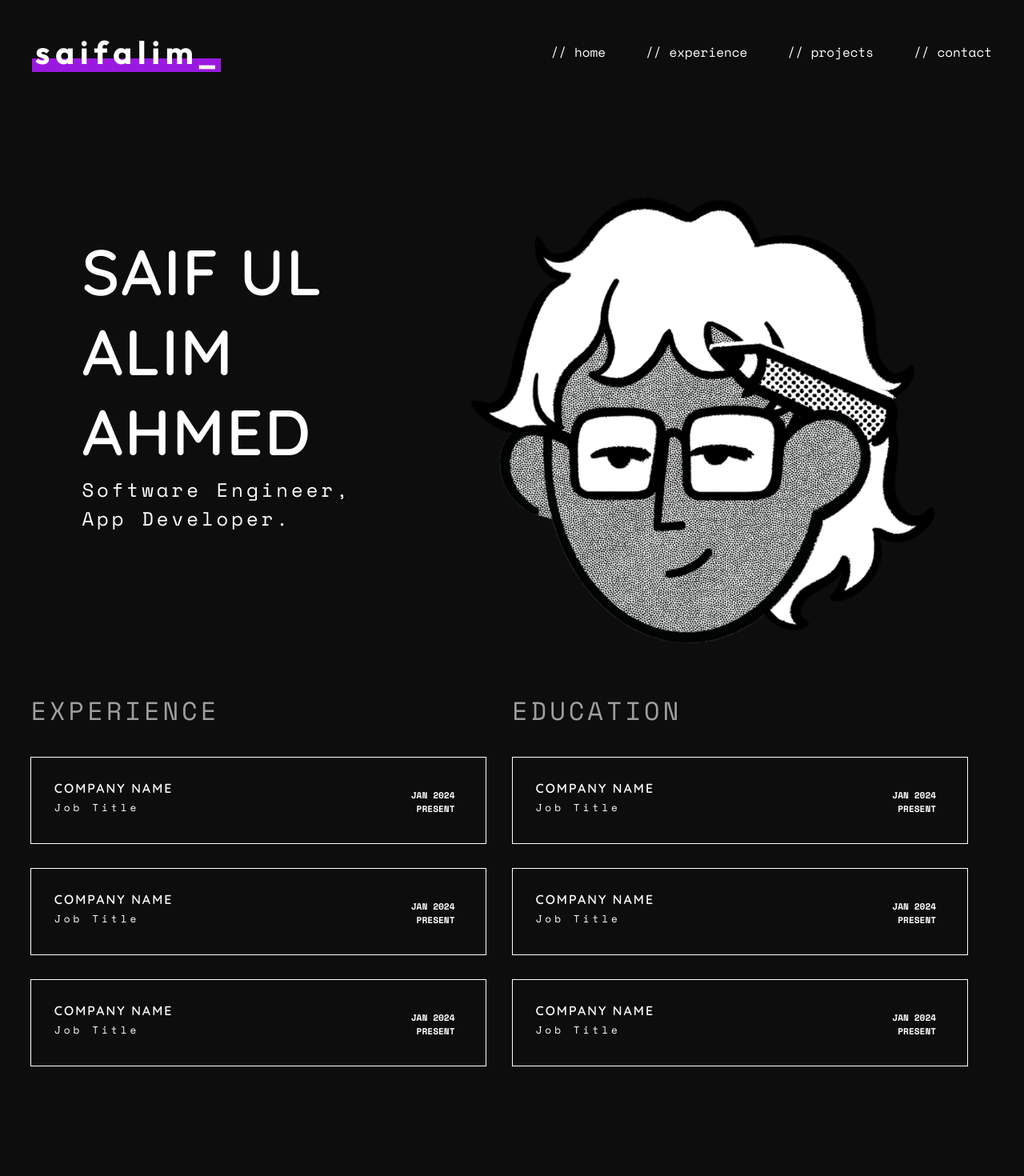
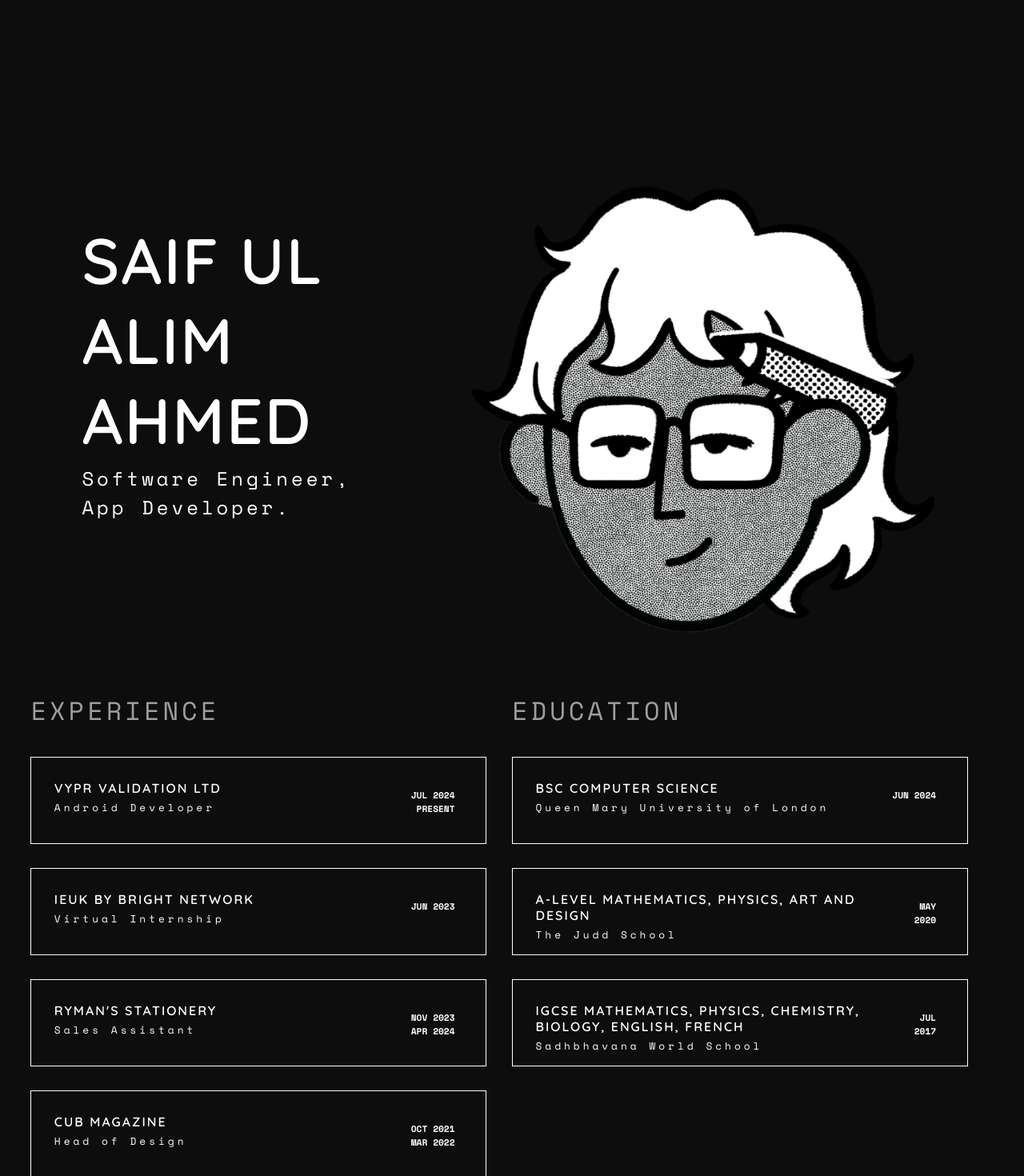
Before and after one commit to saif-alim/portfolio-website, a React (Create React App) app: page / in a window 1280 px wide. Shown: the top 1470 px of the page at 80% size. Built offline with nearby package versions, Linux system fonts and the light colour scheme.

Commit message:
implemented hide on scroll header

```diff
--- a/package.json
+++ b/package.json
@@ -38,6 +38,8 @@
   },
   "devDependencies": {
     "eslint-config-prettier": "^10.0.1",
-    "eslint-plugin-prettier": "^5.2.3"
+    "eslint-plugin-prettier": "^5.2.3",
+    "@babel/plugin-transform-optional-chaining": "^7.16.7",
+    "@babel/plugin-proposal-private-property-in-object": "^7.16.7"
   }
 }
--- a/src/App.js
+++ b/src/App.js
@@ -12,11 +12,10 @@ import FooterSection from "./components/Footer";
 const App = () => {
   return (
     <Container>
+      <HeaderSection />
       <div id="home-display" style={{ height: "100vh" }}>
-        <div id="home" />
-        <div id="header">
-          <HeaderSection />
-        </div>
+        <div id="home" /> {/* Dummy div to navigate to top */}
+        <div id="dummy-header" style={{ height: "12vh" }} />
         <Home />
       </div>
       <div id="experience">
--- a/src/components/Header.js
+++ b/src/components/Header.js
@@ -1,14 +1,19 @@
 /* eslint-disable react/jsx-no-comment-textnodes */
+import React, { useState, useEffect } from "react";
 import styled from "styled-components";
 import { Logo } from "./Logo";
 import scrollToSection from "../utils/Utils";
 
 const Header = styled.header`
   display: flex;
+  background-color: #0d0d0d;
+  width: 100%;
   justify-content: space-between;
   align-items: center;
+  position: fixed;
   padding: 20px 40px;
   padding-top: 40px;
+  box-sizing: border-box;
 `;
 
 const Nav = styled.nav`
@@ -27,8 +32,25 @@ const NavItem = styled.span`
 `;
 
 const HeaderSection = () => {
+  const [prevScrollpos, setPrevScrollpos] = useState(window.pageYOffset);
+  const [top, setTop] = useState(0);
+  useEffect(() => {
+    const handleScroll = () => {
+      const currentScrollPos = window.pageYOffset;
+      if (prevScrollpos > currentScrollPos) {
+        setTop(0); // show navbar
+      } else {
+        setTop(-110); // hide navbar
+      }
+      setPrevScrollpos(currentScrollPos);
+    };
+    window.addEventListener("scroll", handleScroll);
+    return () => {
+      window.removeEventListener("scroll", handleScroll);
+    };
+  }, [prevScrollpos]);
   return (
-    <Header>
+    <Header style={{ top: `${top}px`, transition: "top 0.5s" }}>
       <Logo />
       <Nav>
         <NavItem onClick={() => scrollToSection("home")}>// home</NavItem>
--- a/src/components/components.js
+++ b/src/components/components.js
@@ -3,6 +3,8 @@ import styled from "styled-components";
 export const Container = styled.div`
   margin: 0;
   padding: 0;
+  width: 100%;
+  overflow-x: hidden;
   box-sizing: border-box;
   font-family: "Poppins", sans-serif;
   color: #ffffff;
--- a/src/pages/experience/Experience.js
+++ b/src/pages/experience/Experience.js
@@ -12,44 +12,47 @@ const Experience = () => {
         <SectionTitle>EXPERIENCE</SectionTitle>
         <SubsectionContent>
           <ResumeSection
-            title="Company Name"
-            jobTitle="Job Title"
-            startDate="Jan 2024"
+            title="Vypr Validation Ltd"
+            jobTitle="Android Developer"
+            startDate="Jul 2024"
             endDate="Present"
           />
           <ResumeSection
-            title="Company Name"
-            jobTitle="Job Title"
-            startDate="Jan 2024"
-            endDate="Present"
+            title="IEUK by Bright Network"
+            jobTitle="Virtual Internship"
+            startDate="Jun 2023"
+            // endDate="Present"
           />
           <ResumeSection
-            title="Company Name"
-            jobTitle="Job Title"
-            startDate="Jan 2024"
-            endDate="Present"
+            title="Ryman's Stationery"
+            jobTitle="Sales Assistant"
+            startDate="Nov 2023"
+            endDate="Apr 2024"
+          />
+          <ResumeSection
+            title="Cub Magazine"
+            jobTitle="Head of Design"
+            startDate="Oct 2021"
+            endDate="Mar 2022"
           />
         </SubsectionContent>
       </Subsection>
       <Subsection>
         <SectionTitle>EDUCATION</SectionTitle>
         <ResumeSection
-          title="Company Name"
-          jobTitle="Job Title"
-          startDate="Jan 2024"
-          endDate="Present"
+          title="BSc Computer Science"
+          jobTitle="Queen Mary University of London"
+          startDate="Jun 2024"
         />
         <ResumeSection
-          title="Company Name"
-          jobTitle="Job Title"
-          startDate="Jan 2024"
-          endDate="Present"
+          title="A-Level Mathematics, Physics, Art and Design"
+          jobTitle="The Judd School"
+          startDate="May 2020"
         />
         <ResumeSection
-          title="Company Name"
-          jobTitle="Job Title"
-          startDate="Jan 2024"
-          endDate="Present"
+          title="IGCSE Mathematics, Physics, Chemistry, Biology, English, French"
+          jobTitle="Sadhbhavana World School"
+          startDate="Jul 2017"
         />
       </Subsection>
     </Section>
```
